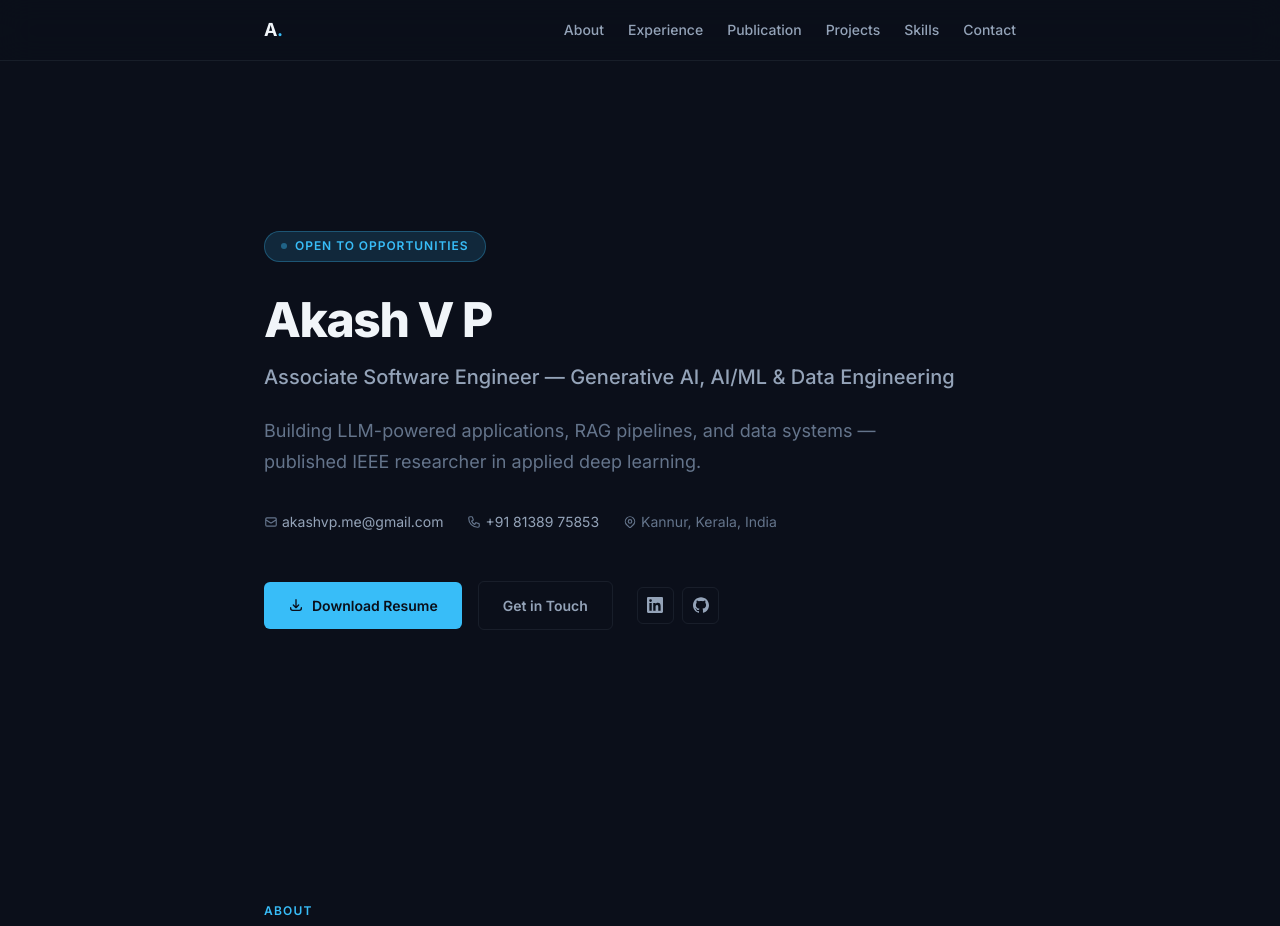
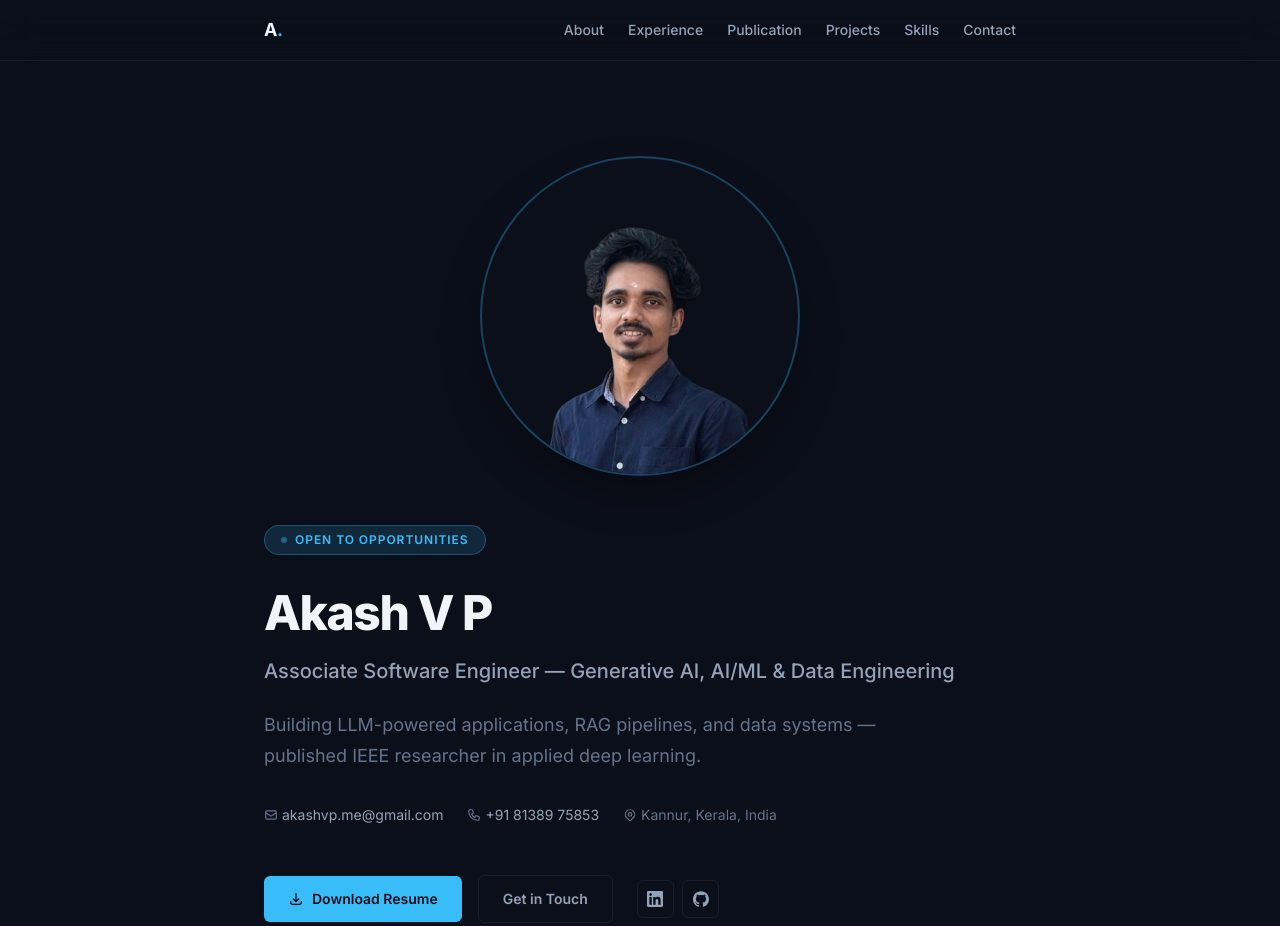
Before and after one commit to AkashVinod350/portfolio, a plain HTML site: page index.html in a window 1280 px wide. Shown: the top 926 px of the page. Drawn offline with Linux system fonts and the light colour scheme.

Commit message:
Fix image placement: move portrait to hero section

```diff
--- a/index.html
+++ b/index.html
@@ -888,8 +888,9 @@
          HERO
          ================================================ -->
     <section class="hero" id="hero" aria-label="Introduction">
-      <div class="container">
-        <div class="hero__badge" aria-hidden="true">Open to Opportunities</div>
+      <div class="container" style="display: flex; align-items: center; justify-content: space-between; gap: var(--space-2xl); flex-wrap: wrap-reverse;">
+        <div class="hero__content" style="flex: 1 1 500px;">
+          <div class="hero__badge" aria-hidden="true">Open to Opportunities</div>
         <h1>Akash V P</h1>
         <p class="hero__title">Associate Software Engineer — Generative AI, AI/ML &amp; Data Engineering</p>
         <p class="hero__pitch">Building LLM-powered applications, RAG pipelines, and data systems — published IEEE researcher in applied deep learning.</p>
@@ -927,6 +928,10 @@
             </a>
           </div>
         </div>
+        </div>
+        <div class="hero__image" style="flex: 1 1 300px; display: flex; justify-content: center;">
+          <img src="./img/1000059688.png" alt="Akash V P" style="width: 100%; max-width: 320px; border-radius: 50%; box-shadow: 0 20px 40px rgba(0,0,0,0.3); border: 2px solid var(--border-accent); object-fit: cover; aspect-ratio: 1/1;">
+        </div>
       </div>
     </section>
 
@@ -955,7 +960,7 @@
 
         <div class="exp-card">
           <div class="exp-card__header" style="display: flex; align-items: center; gap: var(--space-md);">
-            <img src="./img/1000059688.png" alt="Bititude Logo" style="width: 50px; height: 50px; border-radius: 8px; padding: 4px; background: white; object-fit: contain;">
+            <img src="https://bititude.com/images/bit_logo.svg" alt="Bititude Logo" style="width: 50px; height: 50px; border-radius: 8px; padding: 4px; background: white; object-fit: contain;">
             <div>
               <h3 class="exp-card__role" style="margin-bottom: 2px;">Associate Software Engineer</h3>
               <p class="exp-card__company" style="margin-bottom: 2px;">Bititude Technology</p>
```
